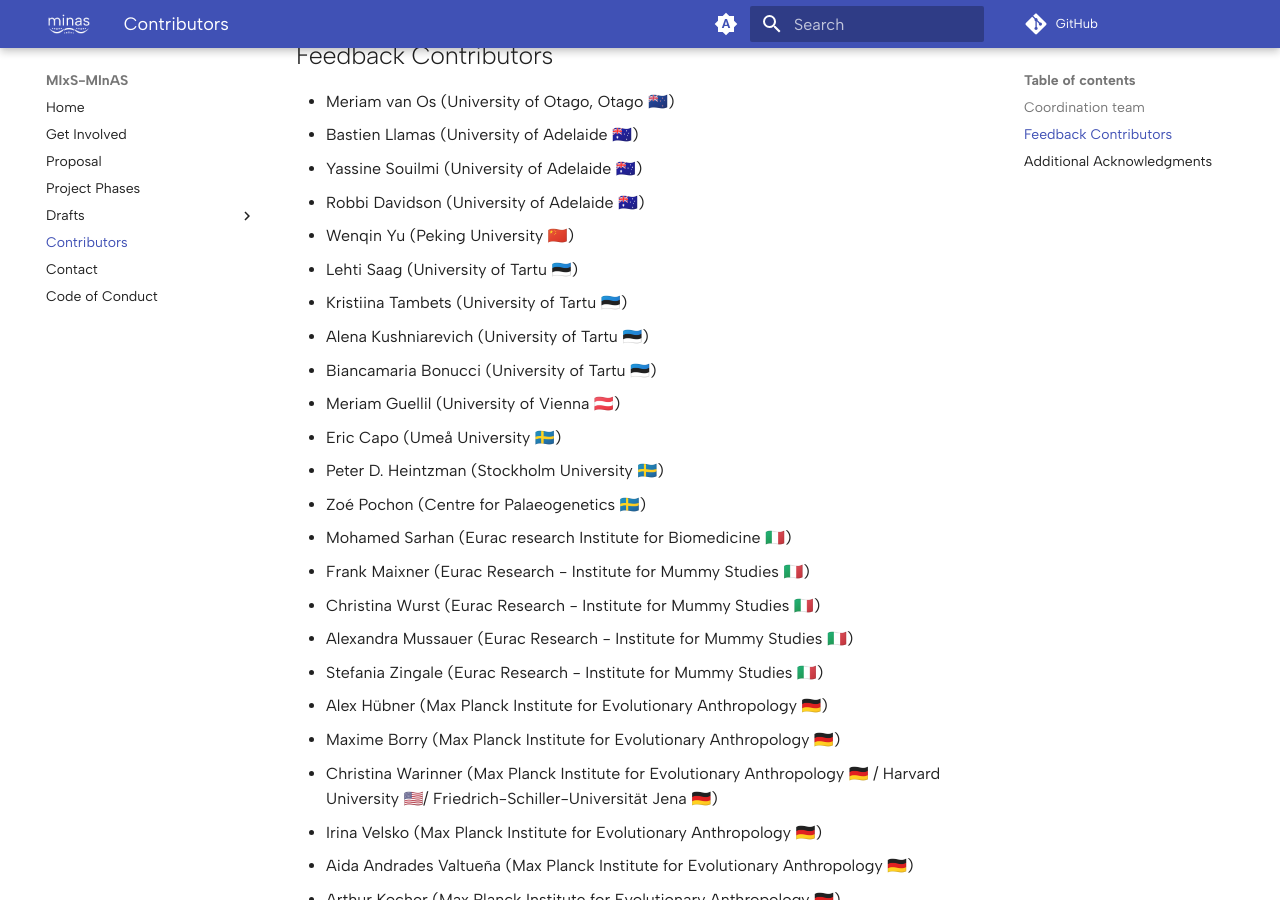
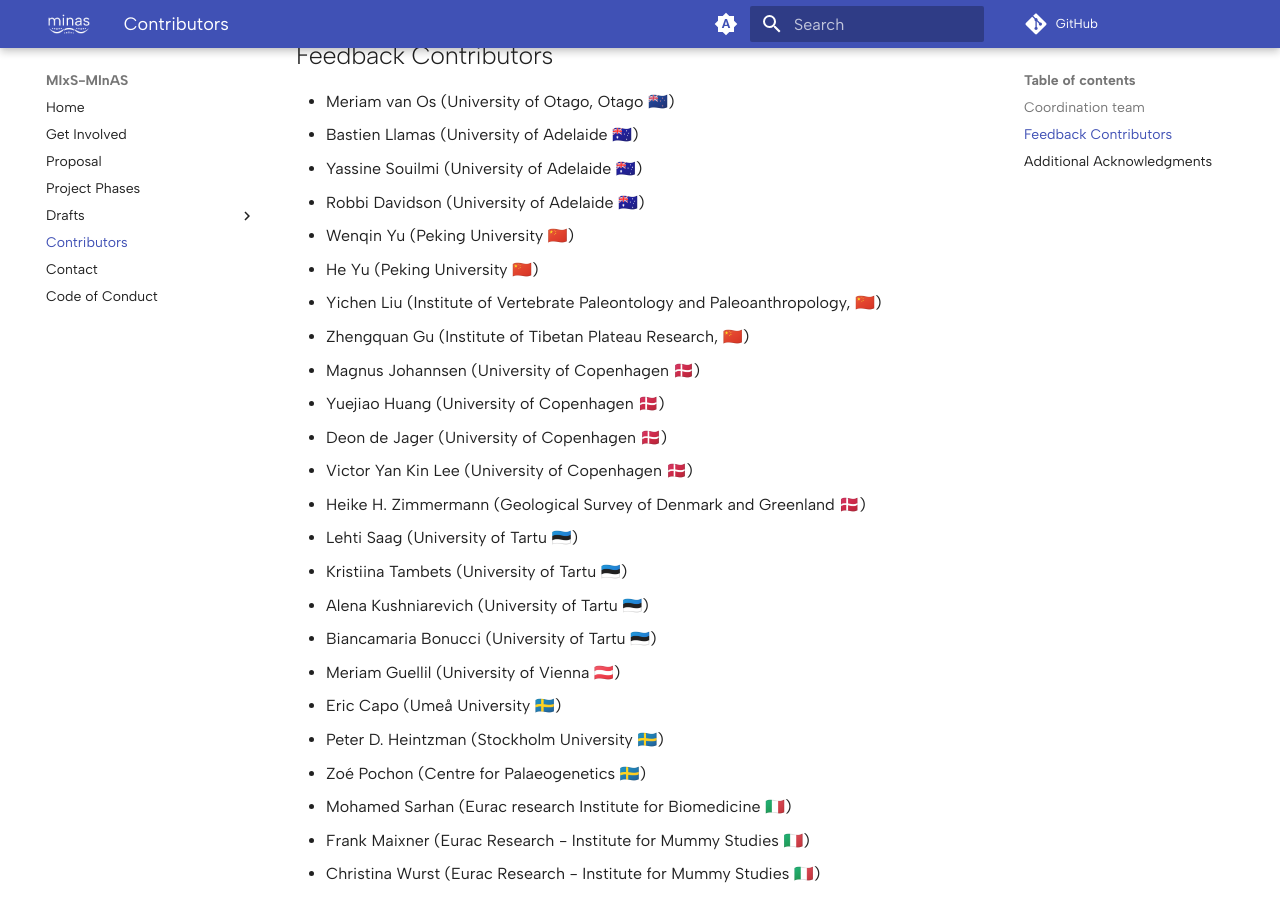
Before and after one commit to MIxS-MInAS/MIxS-MInAS.github.io, an MkDocs documentation site: the page built from docs/contributors.md, in a window 1280 px wide and 900 px high, scrolled down 500 px. Built offline with MkDocs 1.6.1 and Material for MkDocs 9.7.7, drawn with Linux system fonts in a browser that asks for light colours; comment, search, counter and statistics services are not loaded.

Commit message:
Add Zhengquan

```diff
--- a/docs/contributors.md
+++ b/docs/contributors.md
@@ -19,6 +19,14 @@ Previously:
 - Yassine Souilmi (University of Adelaide 🇦🇺)
 - Robbi Davidson (University of Adelaide 🇦🇺)
 - Wenqin Yu (Peking University 🇨🇳)
+- He Yu (Peking University 🇨🇳)
+- Yichen Liu (Institute of Vertebrate Paleontology and Paleoanthropology, 🇨🇳)
+- Zhengquan Gu (Institute of Tibetan Plateau Research, 🇨🇳)
+- Magnus Johannsen (University of Copenhagen 🇩🇰)
+- Yuejiao Huang (University of Copenhagen 🇩🇰)
+- Deon de Jager (University of Copenhagen 🇩🇰)
+- Victor Yan Kin Lee (University of Copenhagen 🇩🇰)
+- Heike H. Zimmermann (Geological Survey of Denmark and Greenland 🇩🇰)
 - Lehti Saag (University of Tartu 🇪🇪)
 - Kristiina Tambets (University of Tartu 🇪🇪)
 - Alena Kushniarevich (University of Tartu 🇪🇪)
```
